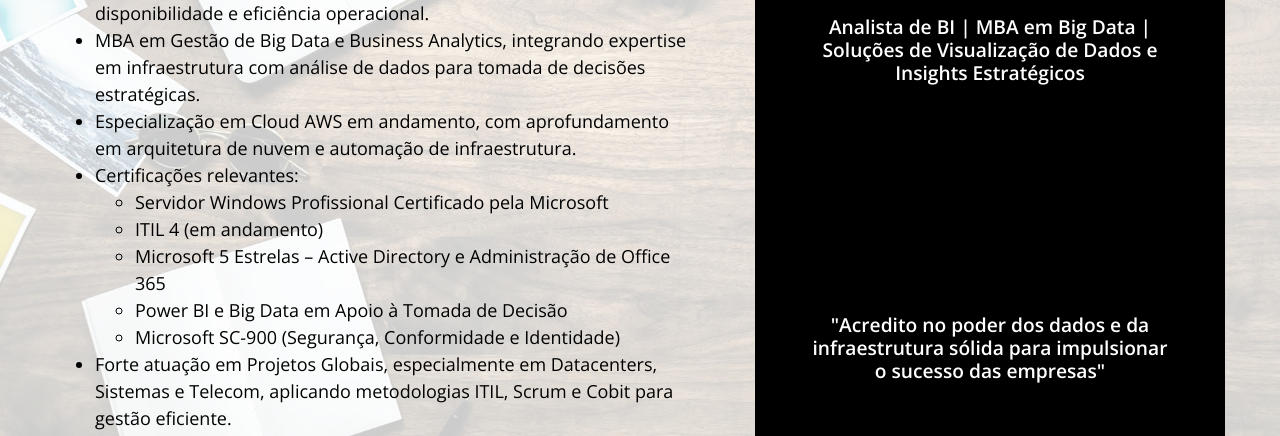
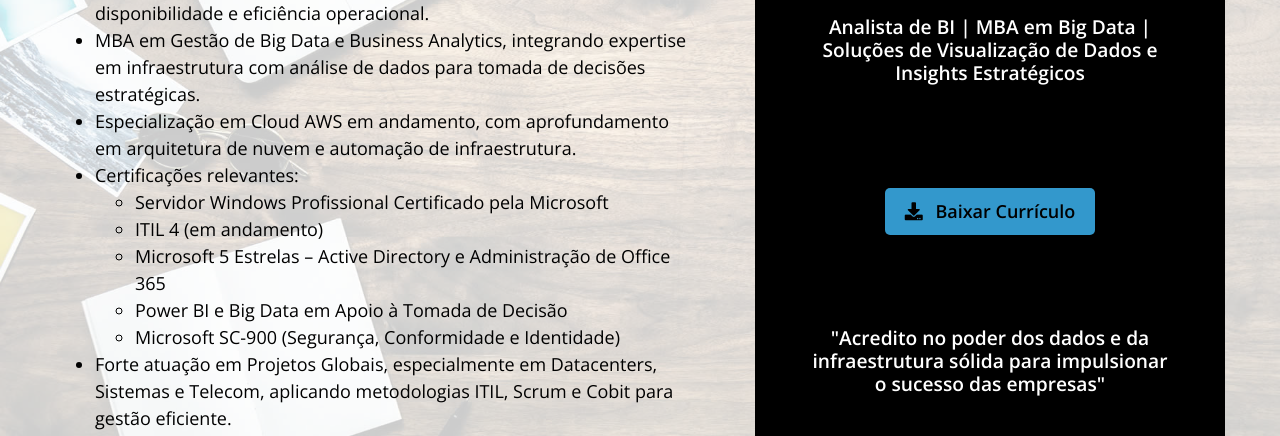
Before and after one commit to Rogerio171278/portifoliolinkedinr, a plain HTML site: page index.html in a window 1280 px wide. Shown: the part 305-741 px from the top of the page. Drawn offline with nearby package versions, Linux system fonts and the light colour scheme.

Commit message:
Add Botão Curriculo

```diff
--- a/index.html
+++ b/index.html
@@ -236,8 +236,11 @@
                 <ul></ul>
 <br/>
 <br/>
-<br/>
-<br/>
+<div class="download-container">
+  <a href="Curriculo/Curriculo Janeiro 2025.pdf" download class="download-button">
+      <i class="fas fa-download"></i> Baixar Currículo
+  </a>
+</div>
 <br/>
 <br/>
 <br/>
@@ -246,6 +249,34 @@
                 <meta name="viewport" content="width=device-width, initial-scale=1.0">
                 <title>Perfil Profissional</title>
                 <style>
+
+
+.download-container {
+    text-align: center;
+    margin-top: 20px;
+}
+
+.download-button {
+    display: inline-block;
+    padding: 10px 20px;
+    font-size: 18px;
+    font-weight: bold;
+    text-decoration: none;
+    background-color: #3398cc;
+    color: rgb(0, 0, 0);
+    border-radius: 5px;
+    transition: background 0.3s ease;
+}
+
+.download-button i {
+    margin-right: 8px;
+}
+
+.download-button:hover {
+    background-color: #287bb5;
+}
+
+
                     h3 {
                         font-size: 1.2rem; /* Tamanho padrão para telas grandes */
                         font-weight: bold;
```
Also changed, not shown: 1 other file.
